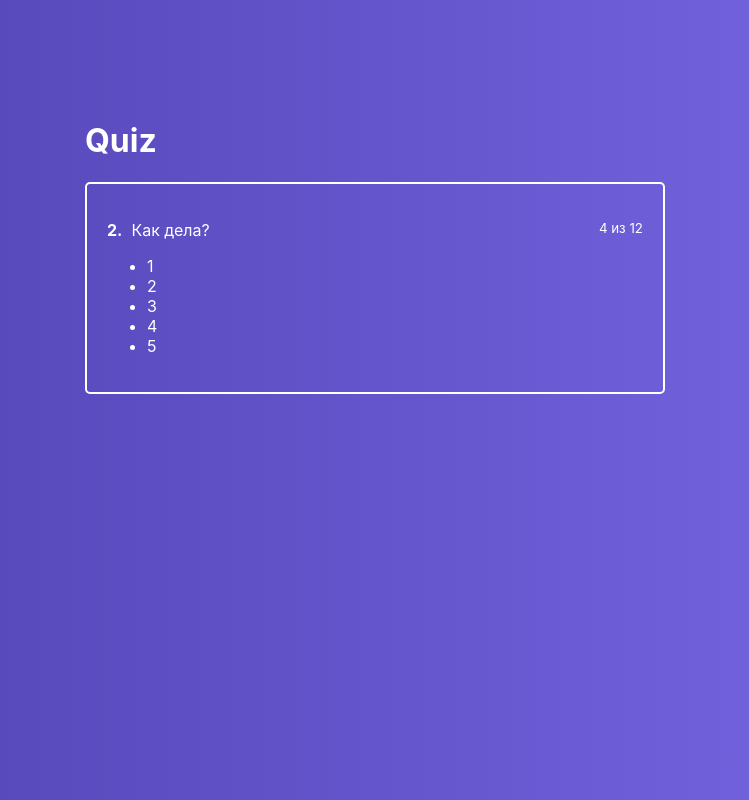
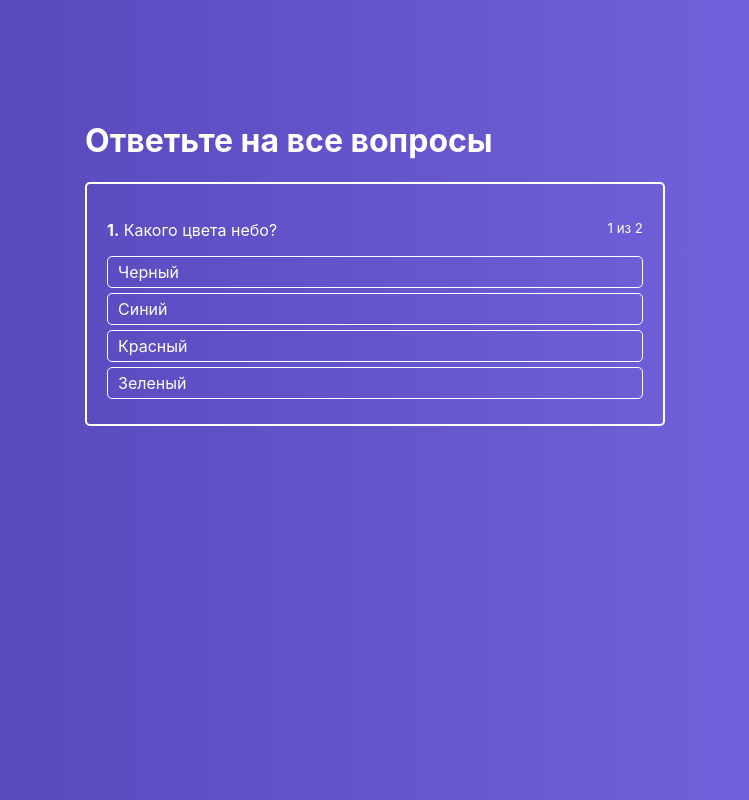
Before and after one commit to Da1man/-react-udemy-lessons-quiz, a React app: page / in a window 1280 px wide. Shown: the whole page, without its empty margins (265-1014 px from the left). Built offline with nearby package versions, Linux system fonts and the light colour scheme.

Commit message:
lesson 50 done

```diff
--- a/src/components/ActiveQuiz/ActiveQuiz.js
+++ b/src/components/ActiveQuiz/ActiveQuiz.js
@@ -1,24 +1,23 @@
 import React from "react";
 import classes from './ActiveQuiz.module.css'
+import AswersList from "./AswersList/AswersList";
 
 const ActiveQuiz = props => (
   <div className={classes.activeQuiz}>
     <p className={classes.Question}>
       <span>
-        <strong>2.</strong>&nbsp;
-        Как дела?
+        <strong>{props.questionNumber}.</strong>&nbsp;
+        {props.question}
       </span>
 
-      <small>4 из 12</small>
+      <small>{`${props.questionNumber} из ${props.quizLenth}`}</small>
     </p>
 
-    <ul>
-      <li>1</li>
-      <li>2</li>
-      <li>3</li>
-      <li>4</li>
-      <li>5</li>
-    </ul>
+    <AswersList
+      state={props.state}
+      answers={props.answers}
+      onAnswerClick={props.onAnswerClick}
+    />
   </div>
 );
 
--- /dev/null
+++ b/src/components/ActiveQuiz/AswersList/AnswerItem/AnswerItem.js
@@ -0,0 +1,22 @@
+import React from "react";
+import classes from './AnswerItem.module.css'
+
+const AnswerItem = props => {
+
+  const cls = [classes.AnswerItem]
+
+  if (props.state) {
+    cls.push(classes[props.state])
+  }
+
+  return(
+    <li
+      className={cls.join(' ')}
+      onClick={() => props.onAnswerClick(props.answer.id)}
+    >
+      {props.answer.text}
+    </li>
+  )
+};
+
+export default AnswerItem;
--- /dev/null
+++ b/src/components/ActiveQuiz/AswersList/AnswerItem/AnswerItem.module.css
@@ -0,0 +1,20 @@
+.AnswerItem {
+    border: 1px solid #fff;
+    border-radius: 5px;
+    padding: 5px 10px;
+    margin-bottom: 5px;
+    cursor: pointer;
+}
+
+.AnswerItem:hover {
+    background: rgba(255, 255, 255, .2);
+    transition: background .3s ease-in-out;
+}
+
+.AnswerItem.success {
+    background: rgba(161, 240, 69, .7);
+}
+
+.AnswerItem.error {
+    background: rgba(240, 87, 108, .7);
+}
--- /dev/null
+++ b/src/components/ActiveQuiz/AswersList/AswersList.js
@@ -0,0 +1,23 @@
+import React from "react";
+import classes from './AswersList.module.css';
+import AnswerItem from "./AnswerItem/AnswerItem";
+
+const AswersList = props => {
+  return (
+    <ul className={classes.AswersList}>
+      {props.answers.map((answer, index) => {
+        return (
+          <AnswerItem
+            key={index}
+            answer={answer}
+            onAnswerClick={props.onAnswerClick}
+            state={props.state ? props.state[answer.id] : null}
+          />
+        )
+      })}
+      <li></li>
+    </ul>
+  )
+};
+
+export default AswersList
--- /dev/null
+++ b/src/components/ActiveQuiz/AswersList/AswersList.module.css
@@ -0,0 +1,5 @@
+.AswersList {
+    list-style: none;
+    margin: 0;
+    padding: 0;
+}
--- a/src/containers/Quiz/Quiz.js
+++ b/src/containers/Quiz/Quiz.js
@@ -3,17 +3,81 @@ import classes from './Quiz.module.css';
 import ActiveQuiz from '../../components/ActiveQuiz/ActiveQuiz'
 
 class Quiz extends Component {
+  state = {
+    activeQuestion: 0,
+    answerState: null,
+    quiz: [
+      {
+        question: 'Какого цвета небо?',
+        rightAnswerId: 2,
+        id: 1,
+        answers: [
+          {text: 'Черный', id: 1},
+          {text: 'Синий', id: 2},
+          {text: 'Красный', id: 3},
+          {text: 'Зеленый', id: 4},
+        ]
+      },
+      {
+        question: 'В каком году основали Санкт-Петербург?',
+        rightAnswerId: 3,
+        id: 2,
+        answers: [
+          {text: '1700', id: 1},
+          {text: '1702', id: 2},
+          {text: '1703', id: 3},
+          {text: '1803', id: 4},
+        ]
+      },
+    ],
+  };
 
-  state = {
-    quiz: [],
+  onAnswerClickHandler = (answerId) => {
+    const question = this.state.quiz[this.state.activeQuestion];
+
+    if (question.rightAnswerId === answerId) {
+
+      this.setState({
+        answerState: {[answerId]: 'success'}
+      });
+
+      const timeout = window.setTimeout(() => {
+        if(this.isQuizFinish()) {
+          console.log('Finished !')
+        } else {
+          this.setState({
+            activeQuestion: this.state.activeQuestion + 1,
+            answerState: null,
+          })
+        }
+        window.clearTimeout(timeout)
+      }, 1000)
+    } else {
+      this.setState({
+        answerState: {[answerId]: 'error'}
+      })
+    }
+
+
   };
+
+  isQuizFinish() {
+    return this.state.activeQuestion + 1 === this.state.quiz.length
+  }
 
   render() {
     return (
       <div className={classes.Quiz}>
         <div className={classes.QuizWrapper}>
-          <h1>Quiz</h1>
-          <ActiveQuiz />
+          <h1>Ответьте на все вопросы</h1>
+          <ActiveQuiz
+            answers={this.state.quiz[this.state.activeQuestion].answers}
+            question={this.state.quiz[this.state.activeQuestion].question}
+            onAnswerClick={this.onAnswerClickHandler}
+            quizLenth={this.state.quiz.length}
+            questionNumber={this.state.activeQuestion + 1}
+            state={this.state.answerState}
+          />
         </div>
       </div>
     )
```
